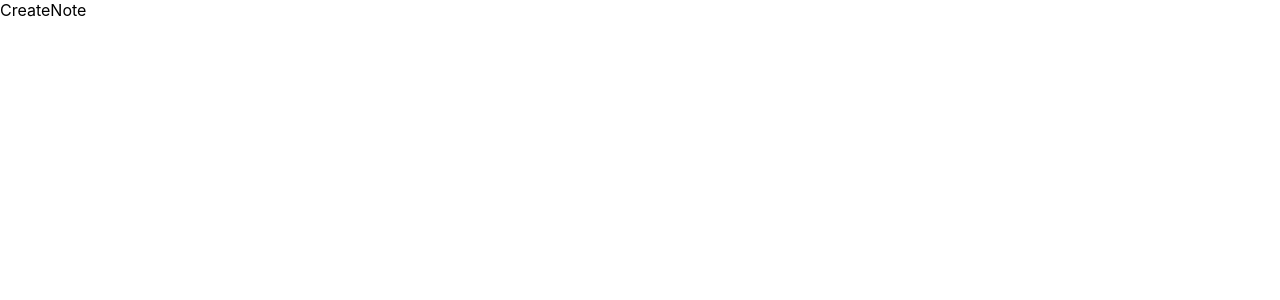
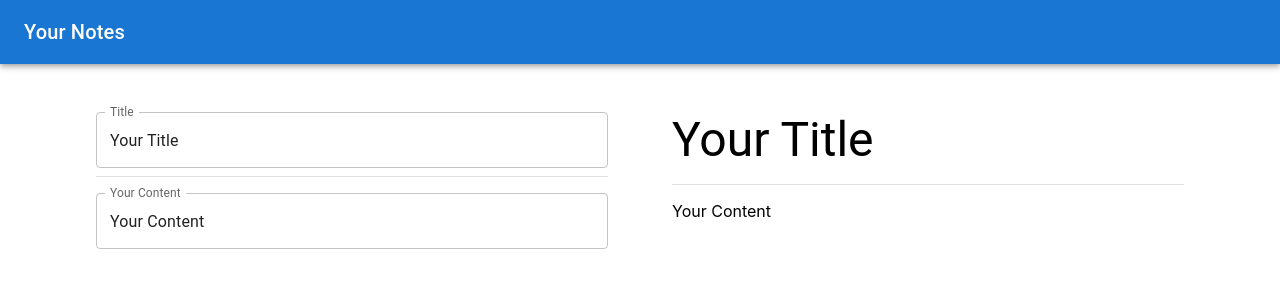
Before and after one commit to Kay-Kleinvogel/cloud-native-test, a React (Create React App) app in the folder frontend/note-fe/: page /create in a window 1280 px wide. Shown: the top 300 px of the page. Built offline with nearby package versions, Linux system fonts and the light colour scheme.

Commit message:
feat(editor): basic markdown editor

```diff
--- a/frontend/note-fe/package.json
+++ b/frontend/note-fe/package.json
@@ -17,8 +17,10 @@
     "@types/react-dom": "^18.0.6",
     "react": "^18.2.0",
     "react-dom": "^18.2.0",
+    "react-markdown": "^8.0.3",
     "react-router-dom": "^6.3.0",
     "react-scripts": "5.0.1",
+    "remark-gfm": "^3.0.1",
     "typescript": "^4.8.2",
     "web-vitals": "^2.1.4"
   },
--- a/frontend/note-fe/src/CreateNote/CreateNote.tsx
+++ b/frontend/note-fe/src/CreateNote/CreateNote.tsx
@@ -1,7 +1,56 @@
+import { Container, Divider, TextField, Typography } from "@mui/material";
 import React from "react";
+import reactMarkdown from "react-markdown";
+import { ReactMarkdown } from "react-markdown/lib/react-markdown";
+import remarkGfm from "remark-gfm";
 
 const CreateNote = () => {
-  return <div>CreateNote</div>;
+  // state
+  const [title, setTitle] = React.useState("Your Title");
+  const [text, setText] = React.useState("Your Content");
+
+  return (
+    <Container>
+      <div className='form' style={{ display: "flex" }}>
+        <div
+          className='input'
+          style={{
+            display: "flex",
+            flex: "1",
+            flexDirection: "column",
+            margin: "2rem",
+          }}
+        >
+          <TextField
+            id='outlined-basic'
+            label='Title'
+            variant='outlined'
+            margin='normal'
+            value={title}
+            onChange={(e) => setTitle(e.target.value)}
+          />
+          <Divider />
+          <TextField
+            id='outlined-multiline-static'
+            label='Your Content'
+            multiline
+            defaultValue='Default Value'
+            variant='outlined'
+            margin='normal'
+            value={text}
+            onChange={(e) => setText(e.target.value)}
+          />
+        </div>
+        <div className='preview' style={{ flex: "1", margin: "2rem" }}>
+          <Typography variant='h3' style={{ margin: "1rem 0" }}>
+            {title}
+          </Typography>
+          <Divider />
+          <ReactMarkdown children={text} remarkPlugins={[remarkGfm]} />
+        </div>
+      </div>
+    </Container>
+  );
 };
 
 export default CreateNote;
--- a/frontend/note-fe/src/Dashboard/Dashboard.tsx
+++ b/frontend/note-fe/src/Dashboard/Dashboard.tsx
@@ -1,39 +1,32 @@
 import { AppBar, Button, Fab, Toolbar, Typography } from "@mui/material";
 
-import AddIcon from "@mui/icons-material/Add";
 import React from "react";
 import Overview from "./overview/Overview";
+import { Routes, Route, useNavigate } from "react-router-dom";
+import CreateNote from "../CreateNote/CreateNote";
 
 const Dashboard = () => {
+  const navigate = useNavigate();
   return (
     <div className='Dashboard'>
       <AppBar position='static'>
         <Toolbar>
-          <Typography variant='h6' component='div' sx={{ flexGrow: 1 }}>
+          <Typography
+            variant='h6'
+            component='div'
+            sx={{ flexGrow: 1 }}
+            onClick={() => navigate("/")}
+          >
             Your Notes
           </Typography>
         </Toolbar>
       </AppBar>
       <div className='content'>
-        <Overview />
+        <Routes>
+          <Route path='/' element={<Overview />} />
+          <Route path='/create' element={<CreateNote />} />
+        </Routes>
       </div>
-      <Fab
-        color='primary'
-        aria-label='add'
-        variant='extended'
-        component={Button}
-        style={{
-          margin: 0,
-          top: "auto",
-          right: 20,
-          bottom: 20,
-          left: "auto",
-          position: "fixed",
-        }}
-      >
-        <AddIcon sx={{ mr: 1 }} />
-        Add Task
-      </Fab>
     </div>
   );
 };
--- a/frontend/note-fe/src/Dashboard/overview/Overview.tsx
+++ b/frontend/note-fe/src/Dashboard/overview/Overview.tsx
@@ -11,6 +11,8 @@ import { Container } from "@mui/system";
 import React from "react";
 import { INote } from "../../Interfaces/INotes";
 import NoteOverview from "./NoteOverview/NoteOverview";
+import AddIcon from "@mui/icons-material/Add";
+import { useNavigate } from "react-router-dom";
 
 const Overview = () => {
   // state
@@ -25,7 +27,10 @@ const Overview = () => {
     getData();
   }, []);
 
+  const navigate = useNavigate();
+
   return (
+    <>
       <Container sx={{ mt: 3 }}>
         <Grid container spacing={2}>
           {notes &&
@@ -39,6 +44,25 @@ const Overview = () => {
           )}
         </Grid>
       </Container>
+      <Fab
+        color='primary'
+        aria-label='add'
+        variant='extended'
+        component={Button}
+        onClick={() => navigate("/create")}
+        style={{
+          margin: 0,
+          top: "auto",
+          right: 20,
+          bottom: 20,
+          left: "auto",
+          position: "fixed",
+        }}
+      >
+        <AddIcon sx={{ mr: 1 }} />
+        Add Task
+      </Fab>
+    </>
   );
 };
 
--- a/frontend/note-fe/src/index.tsx
+++ b/frontend/note-fe/src/index.tsx
@@ -12,7 +12,7 @@ const root = ReactDOM.createRoot(
 root.render(
   <React.StrictMode>
     <BrowserRouter>
-      <Router />
+      <Dashboard />
     </BrowserRouter>
   </React.StrictMode>
 );
```
Also changed, not shown: 1 other file (tests, documents, lock files or other folders). Lines whose indentation alone changed are shown as unchanged.
